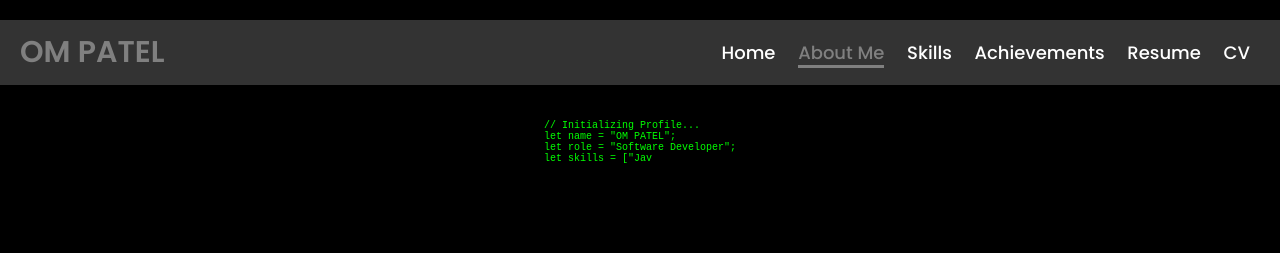
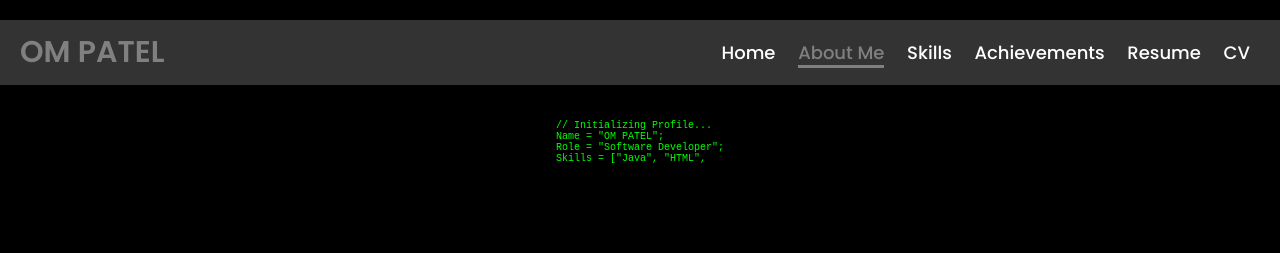
Before and after one commit to GOODRICC/omm, a plain HTML site: page About.html in a window 1280 px wide. Drawn offline with Linux system fonts and the light colour scheme.

Commit message:
Update About.html

```diff
--- a/About.html
+++ b/About.html
@@ -115,9 +115,9 @@
     <script>
         const codeLines = [
             "// Initializing Profile...",
-            "let name = \"OM PATEL\";",
-            "let role = \"Software Developer\";",
-            "let skills = [\"Java\", \"HTML\", \"PHP\", \".Net\", \"Python\"];",
+            "Name = \"OM PATEL\";",
+            "Role = \"Software Developer\";",
+            "Skills = [\"Java\", \"HTML\", \"PHP\", \".Net\", \"Python\"];",
             "console.log(\"WELCOME TO MY WORLD\");",
             "// Profile Ready..."
         ];
```
